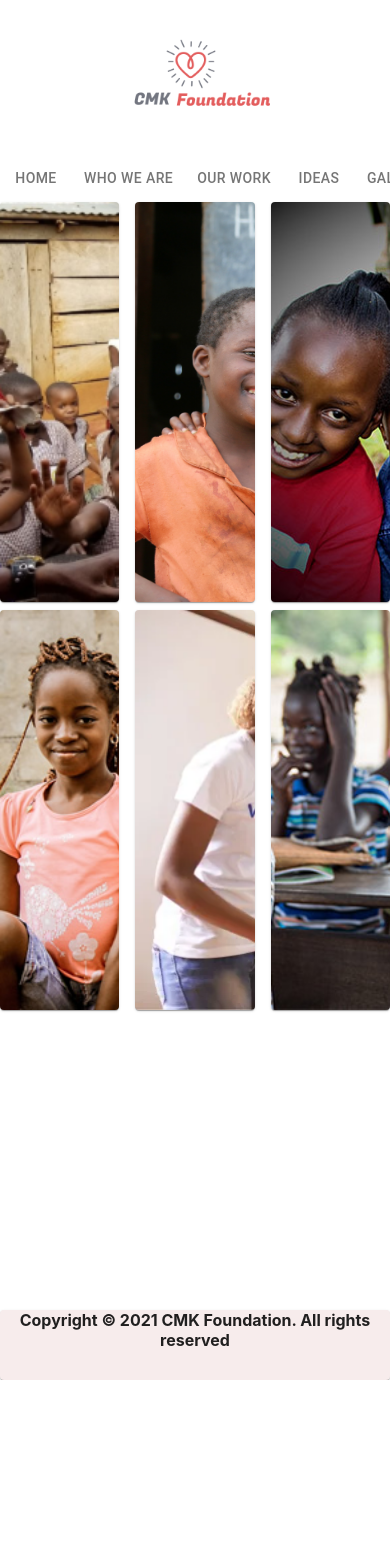
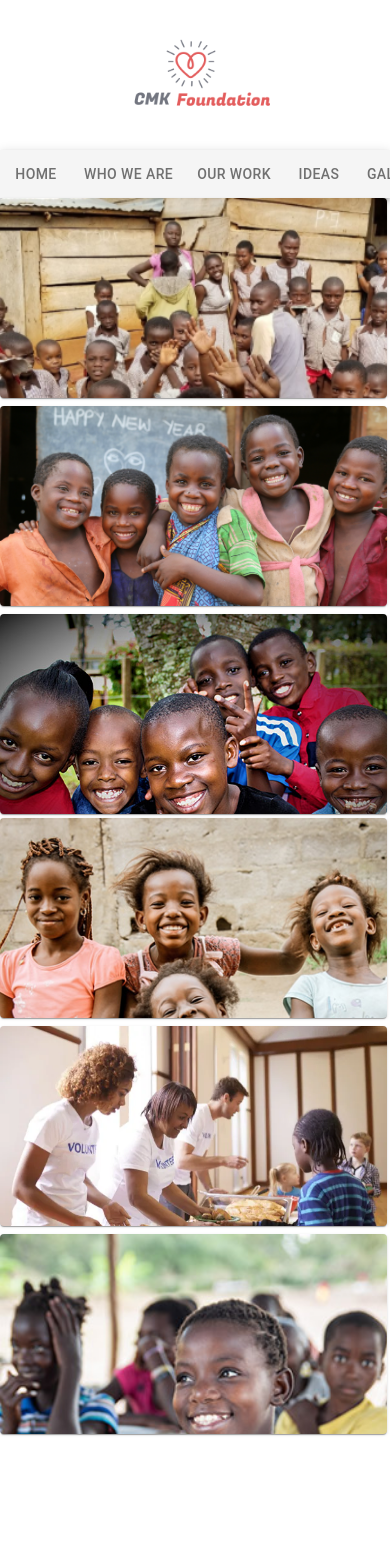
Before and after one commit to thisiscmk/cmk-foundation, a React (Create React App) app: page /gallery in a window 390 px wide. Shown: the top 1568 px of the page. Before the commit the page ends 1380 px from the top, so only its background shows below. Built offline with nearby package versions, Linux system fonts and the light colour scheme.

Commit message:
optimization for mobile devices

```diff
--- a/src/Footer.js
+++ b/src/Footer.js
@@ -7,7 +7,7 @@ function BottomNavigation(){
     return (
       <div>
 
-        <Paper style={{background:"#f7ecec", height: 70, marginTop: 300}}>
+        <Paper style={{background:"#f7ecec", height: 70, marginTop: 200}}>
            <h4 style={{marginTop: 50}}>Copyright © 2021 CMK Foundation. All rights reserved</h4>
            </Paper>
         </div>
--- a/src/Gallery.js
+++ b/src/Gallery.js
@@ -1,5 +1,5 @@
 import React from "react";
-import {Grid, Paper} from '@material-ui/core';
+import {Grid, Paper, makeStyles} from '@material-ui/core';
 //import { makeStyles } from '@material-ui/core/styles';
 import Pic1 from '../src/Gallery/pic1.png';
 import Pic2 from '../src/Gallery/pic2.jpg';
@@ -10,7 +10,7 @@ import Pic6 from '../src/Gallery/pic6.jpg';
 
 
 
-  const styles = {
+  const useStyles = makeStyles((theme) => ({
     footer: {
         textAlign: "justify",
 
@@ -20,36 +20,66 @@ import Pic6 from '../src/Gallery/pic6.jpg';
         backgroundImage: 'url('+ Pic1+')',
         backgroundSize: 'cover',
         paddingLeft: 24,
+        [theme.breakpoints.down('sm')]: {
+            paddingLeft: 10,
+            width: `calc(94vw + 10px)`,
+            height: 200
+            }
     },
     pic2Container: {
         height: 400,
         backgroundImage: 'url('+ Pic2+')',
         backgroundSize: 'cover',
         paddingLeft: 24,
+        [theme.breakpoints.down('sm')]: {
+            paddingLeft: 10,
+            width: `calc(94vw + 10px)`,
+            height: 200
+            }
     },
     pic3Container: {
         height: 400,
         backgroundImage: 'url('+ Pic3+')',
         backgroundSize: 'cover',
         paddingLeft: 24,
+        [theme.breakpoints.down('sm')]: {
+            paddingLeft: 10,
+            width: `calc(94vw + 10px)`,
+            height: 200
+            }
     },
     pic4Container: {
         height: 400,
         backgroundImage: 'url('+ Pic4+')',
         backgroundSize: 'cover',
         paddingLeft: 24,
+        [theme.breakpoints.down('sm')]: {
+            paddingLeft: 10,
+            width: `calc(94vw + 10px)`,
+            height: 200
+            }
     },
     pic5Container: {
         height: 400,
         backgroundImage: 'url('+ Pic5+')',
         backgroundSize: 'cover',
         paddingLeft: 24,
+        [theme.breakpoints.down('sm')]: {
+            paddingLeft: 10,
+            width: `calc(94vw + 10px)`,
+            height: 200
+            }
     },
     pic6Container: {
         height: 400,
         backgroundImage: 'url('+ Pic6+')',
         backgroundSize: 'cover',
         paddingLeft: 24,
+        [theme.breakpoints.down('sm')]: {
+            paddingLeft: 10,
+            width: `calc(94vw + 10px)`,
+            height: 200,
+            }
     },
 
     root: {
@@ -60,51 +90,51 @@ import Pic6 from '../src/Gallery/pic6.jpg';
         marginRight:10
 
       },
-};
+}));
 
 
 function Gallery(){
-
+    const classes = useStyles();
 
     return (
       <div>
 
 
 
-        <Grid container spacing={2}>
-            <Grid item xs={4} >
-                <Paper style={styles.pic1Container}> </Paper>
+        <Grid container spacing={1}>
+            <Grid item xs >
+                <Paper className={classes.pic1Container}> </Paper>
             </Grid>
 
-            <Grid item xs={4}>
-                <Paper style={styles.pic2Container}> </Paper>
+            <Grid item xs>
+                <Paper className={classes.pic2Container}> </Paper>
             </Grid>
-            <Grid item xs={4}>
-                <Paper style={styles.pic3Container}> </Paper>
+            <Grid item xs>
+                <Paper className={classes.pic3Container}> </Paper>
             </Grid>
 
 
         </Grid>
 
 
-        <Grid container spacing={2}>
-            <Grid item xs={4} >
-                <Paper style={styles.pic4Container}> </Paper>
+        <Grid container spacing={1}>
+            <Grid item xs >
+                <Paper className={classes.pic4Container}> </Paper>
             </Grid>
 
-            <Grid item xs={4}>
-                <Paper style={styles.pic5Container}> </Paper>
+            <Grid item xs>
+                <Paper className={classes.pic5Container}> </Paper>
             </Grid>
-            <Grid item xs={4}>
-                <Paper style={styles.pic6Container}> </Paper>
+            <Grid item xs>
+                <Paper className={classes.pic6Container}> </Paper>
             </Grid>
 
 
         </Grid>
 
-        {/* <Grid container spacing={2}>
+         {/* <Grid container spacing={2}>
             <Grid item xs = {4}>
-                <Card className={styles.root}>
+                <Card className={classes.root}>
                 <CardMedia image={Pic1} title="Pic1"/>
                 </Card>
 
--- /dev/null
+++ b/src/Header.css
@@ -0,0 +1,21 @@
+/* .tab {
+    width: 100%;
+
+
+
+}
+*/
+.logo {
+    align-content: center;
+    top: 0px;
+
+  }
+
+
+ img {
+    width: 150px;
+    top:0px;
+    display: block;
+    margin-left: auto;
+    margin-right: auto;
+}
--- a/src/Header.js
+++ b/src/Header.js
@@ -1,8 +1,9 @@
 import React from 'react';
 import { makeStyles } from '@material-ui/core/styles';
-import { Tab, Tabs} from '@material-ui/core';
+import { AppBar, Tab, Tabs} from '@material-ui/core';
 import Home from '../src/Home';
 import { Link } from 'react-router-dom';
+import './Header.css';
 
 
 
@@ -12,10 +13,8 @@ const useStyles = makeStyles((theme) => ({
       flexGrow: 1,
     },
 
-    logo: {
-      marginLeft: '0px',
-      alignContent: 'left',
-      margin: '0 auto'
+    bar:{
+      top: 150,
     },
 
     menuButton: {
@@ -40,16 +39,18 @@ const useStyles = makeStyles((theme) => ({
     return(
         <div className={classes.root}> {/* Open main divider */}
 
-        <div className= {classes.logo}>
-        <img src= "full_logo.png" alt="Web Logo" width= "150px" marginLeft="10px"/>
+        <div className= "logo">
+        <img src= "full_logo.png" alt="Web Logo"/>
         </div>
 
       <div>
+        <AppBar position="static" color="default" className={classes.bar}>
       <Tabs
         value={selectedTab}
         textColor="secondary"
         onChange={handleChange}
         //variant= "fullWidth"
+        // className="tab"
       >
         <Tab label="Home" component={Link} to ={routes[0]}/>
         <Tab label="Who we are" component={Link} to ={routes[1]}/>
@@ -60,7 +61,7 @@ const useStyles = makeStyles((theme) => ({
 
 
       </Tabs>
-
+      </AppBar>
     {/* map the tab to the page */}
       {/* {selectedTab == 0 && <Home/>}
       {selectedTab == 1 && <AboutUs/>} */}
--- /dev/null
+++ b/src/Home.css
@@ -0,0 +1,32 @@
+@media only screen and (max-device-width: 812px){
+
+.picture {
+    height: 300px;
+    width: 100%;
+}
+}
+
+/* .container {
+    /* width: 100%; */
+    /* overflow: auto; */
+    /* position: absolute;  */
+    /* top: 144px;  */
+    /* bottom: 0;
+    height: auto; */
+
+img.pic1 {
+        height: 600px;
+        width: 100%;
+        background-size: contain;
+    }
+
+h1{
+    font-family: "Arial";
+    margin-left: 50px;
+    text-align: left;
+    /* left: auto; */
+}
+
+.container{
+    max-width: 100%;
+}
--- a/src/Home.js
+++ b/src/Home.js
@@ -1,6 +1,6 @@
 import {Paper} from '@material-ui/core';
 import React from 'react';
-import {Card, CardActionArea, CardContent, CardMedia, Typography, Button} from '@material-ui/core';
+import {Card, CardContent, CardMedia, Typography, Button} from '@material-ui/core';
 import { makeStyles } from '@material-ui/core/styles';
 import BackgroundHeader from "../src/Gallery/charity-background1.jpg";
 import Grid from '@material-ui/core/Grid';
@@ -10,6 +10,7 @@ import Meal from "../src/Gallery/meal.jpg";
 import Goma from "../src/Gallery/goma.jpg";
 import Student from "../src/Gallery/student.jpg";
 import { Link } from 'react-router-dom';
+import './Home.css';
 
 
 const useStyles = makeStyles ((theme) =>({
@@ -18,8 +19,12 @@ const useStyles = makeStyles ((theme) =>({
       marginTop: 80,
       height: 470,
       marginLeft:40,
-      marginRight:10
-
+      marginRight:10,
+      [theme.breakpoints.down('sm')]: {
+        height: 380,
+        width:310,
+        marginLeft:20,
+      }
     },
     card:{
       height: 200,
@@ -27,6 +32,13 @@ const useStyles = makeStyles ((theme) =>({
       marginLeft:40,
       marginTop: 80,
       marginRight:10,
+      [theme.breakpoints.down('sm')]: {
+        height: 100,
+        width: '100%',
+        marginLeft: 10,
+        marginTop: 40,
+        marginRight:10,
+      }
     },
     media: {
       height: 0,
@@ -35,6 +47,14 @@ const useStyles = makeStyles ((theme) =>({
     paperCard: {
         height: 500,
         background: '#dedbdb'
+      },
+      picture: {
+          height: 600,
+          width: '100%',
+          [theme.breakpoints.down('sm')]: {
+          height: 200,
+
+    },
       },
       paper: {
         marginTop: theme.spacing(4),
@@ -48,8 +68,28 @@ const useStyles = makeStyles ((theme) =>({
         minHeight: 200,
   },
 
+  pictureContainer: {
+    height: 404,
+    backgroundImage: 'url('+ Meal+')',
+    //minHeight: 900,
+    backgroundSize: 'cover',
+    // backgroundPosition: 'center',
+    //width: `calc(94vw + 24px)`,
+    margin:  -10,
+    padding: 24,
+    [theme.breakpoints.down('sm')]: {
+      height: 200,
+    }
+},
+
+
+
     button: {
       backgroundColor: '#f7ecec',
+      marginTop: 140,
+      [theme.breakpoints.down('sm')]: {
+        marginTop:40,
+      }
     },
 
     statsPaper: {
@@ -57,44 +97,55 @@ const useStyles = makeStyles ((theme) =>({
       height: 500,
     },
 
+    historypicDiv:{
+      [theme.breakpoints.down('sm')]: {
+        height: 200,
+      }
+    },
+    historyDiv:{
+      marginTop: 80,
+      fontFamily: "Arial",
+      fontSize: 20,
+      [theme.breakpoints.down('sm')]: {
+        marginTop:0,
+        fontSize: 15,
+      }
+    },
+
+    historyDivButton:{
+      backgroundColor: '#f7ecec',
+      [theme.breakpoints.down('sm')]: {
+        marginTop: 0,
+
+      }
+    },
+
+    gridStat:{
+      [theme.breakpoints.down('sm')]: {
+        marginTop: 40,
+      }
+
+    },
+
+    gridStatHeading: {
+      [theme.breakpoints.down('sm')]: {
+        fontSize: 40,
+      }
+
+    },
+
+      gridStatSubHeading: {
+        [theme.breakpoints.down('sm')]: {
+          fontSize: 13,
+        }
+
+    },
+
+
+
   }));
 
-  const styles = {
 
-    pictureContainer: {
-      height: 404,
-      backgroundImage: 'url('+ Meal+')',
-      //minHeight: 900,
-      backgroundSize: 'cover',
-      // backgroundPosition: 'center',
-      //width: `calc(94vw + 24px)`,
-      margin:  -10,
-      padding: 24,
-  },
-
-  gridContainer: {
-    height: 400,
-    margin: -9,
-    padding: 26,
-    textAlign: "justify",
-    width: 600
-},
-
-    root: {
-        maxWidth: 345,
-      },
-      media: {
-        height: 250,
-      },
-
-      container: {
-        height: 600,
-        backgroundImage: 'url('+ BackgroundHeader +')',
-        backgroundSize: 'cover',
-        margin:  -10,
-        padding: 24,
-    },
-};
 
 const routes = ["/talking-about-vaccine", "/solar-powered-radios", "/crisis-in-goma", "/milestone-achievement-in-rwanda", "/whoweare"];
 
@@ -107,14 +158,14 @@ const routes = ["/talking-about-vaccine", "/solar-powered-radios", "/crisis-in-g
 
         return(
 
-            <container >
+            <div id="container" className="container" >
 
-                <Paper >
-                    <img src={BackgroundHeader} alt = "Background" style={{height: 600, backgroundSize: 'cover', width: `calc(98vw + 70px)`, marginLeft:-64}}/>
-                </Paper>
+                <div >
+                    <img className= {classes.picture} src={BackgroundHeader} alt = "Background" />
+                </div>
 
     {/* <Paper className={classes.paper} elevation={-1}> */}
-    <Paper style={{background:"#f7ecec"}}>
+    <div style={{background:"#f7ecec"}}>
       <br></br><br></br>
     <Typography gutterBottom variant="h5" component="h2">We are a non-profit organisation fighting poverty, inequality and disease in Africa</Typography>
 
@@ -125,26 +176,26 @@ const routes = ["/talking-about-vaccine", "/solar-powered-radios", "/crisis-in-g
     <Grid container spacing={30} style={{paddingLeft: "20px"}} >
         <Grid item >
         <Card className={classes.root} >
-      <CardActionArea>
+
         <CardMedia className={classes.media} image={SafetyPicture} title="Person wearing face mask"/>
         <CardContent>
           <Typography gutterBottom variant="h6" component="h2">
-          Talking to your loved ones about COVID-19 vaccines
+          Talking to your loved ones about the vaccine
           </Typography>
           <Typography variant="body2" color="textSecondary" component="p">
           Tips for handling tough conversations with your loved ones during the pandemic.
           </Typography>
-          <br></br><br></br><br></br><br></br><br></br><br></br><br></br>
+
           <Button component = {Link} to = {routes[0]} className={classes.button}> Learn More</Button>
         </CardContent>
-      </CardActionArea>
+
     </Card>
 
     {/* Second card */}
       </Grid>
         <Grid item >
         <Card className={classes.root} >
-      <CardActionArea>
+
         <CardMedia
           className={classes.media}
           image={SolarRadio}
@@ -155,20 +206,20 @@ const routes = ["/talking-about-vaccine", "/solar-powered-radios", "/crisis-in-g
             Solar-powered radios support remote learning
           </Typography>
           <Typography variant="body2" color="textSecondary" component="p">
-            Discover how the CMK Foundation has delivered radios to assist with remote learning
+            Discover how the Foundation has delivered radios to assist with remote learning
           </Typography>
-          <br></br><br></br><br></br><br></br><br></br><br></br><br></br><br></br><br></br>
+
           <Button component = {Link} to = {routes[1]} className={classes.button}> Learn More</Button>
 
         </CardContent>
-      </CardActionArea>
+
       </Card>
       </Grid>
 
       {/* Third card */}
         <Grid item >
         <Card className={classes.root} >
-      <CardActionArea>
+
         <CardMedia
           className={classes.media}
           image={Goma}
@@ -181,13 +232,11 @@ const routes = ["/talking-about-vaccine", "/solar-powered-radios", "/crisis-in-g
           <Typography variant="body2" color="textSecondary" component="p">
           Up to 400,000 could be displaced by new Goma eruption in DR Congo
           </Typography>
-          <br></br>
-          <br></br>
-          <br></br><br></br><br></br><br></br><br></br><br></br><br></br>
+
           <Button component = {Link} to = {routes[2]} className={classes.button}> Learn More</Button>
 
         </CardContent>
-      </CardActionArea>
+
     </Card>
         </Grid>
 
@@ -195,7 +244,7 @@ const routes = ["/talking-about-vaccine", "/solar-powered-radios", "/crisis-in-g
 
         <Grid item >
         <Card className={classes.root}>
-      <CardActionArea>
+
         <CardMedia
           className={classes.media}
           image={Student}
@@ -206,90 +255,88 @@ const routes = ["/talking-about-vaccine", "/solar-powered-radios", "/crisis-in-g
             Milestone achievement for Rwandan students
           </Typography>
           <Typography variant="body2" color="textSecondary" component="p">
-          Four students in Rwanda discuss their preparation for exams during the Covid 19 pandemic
+          Students in Rwanda discuss their preparation for exams during the pandemic
           </Typography>
-          <br></br>
-          <br></br>
-          <br></br><br></br><br></br><br></br><br></br><br></br><br></br>
+
           <Button component = {Link} to = {routes[3]} className={classes.button}> Learn More</Button>
         </CardContent>
-      </CardActionArea>
+
     </Card>
         </Grid>
 
       </Grid>
       <br></br><br></br>
 
-    </Paper>
+    </div>
 
     {/* <br></br><br></br><br></br><br></br><br></br> */}
     {/* style={{width: `cover`}} */}
 
     {/* <Paper >  */}
-      <Paper style={{marginTop:60}}>
+      <div style={{marginTop:60}} className={classes.historypicDiv}>
     <Grid container spacing={2}>
         <Grid item xs={6}>
-          <Paper style = {styles.pictureContainer}></Paper>
+          <Paper className = {classes.pictureContainer}></Paper>
         </Grid>
         <Grid item xs={6}>
           <br></br><br></br><br></br>
-          <Typography style={{marginTop: 80, fontFamily: "Arial", fontSize: 20}}>For over 5 years, the CMK Foundation has been committed to tackling the greatest inequities in our continent.</Typography>
-          <br></br><br></br>
-          <Button component = {Link} to = {routes[4]} className={classes.button}> Learn more about our story</Button>
+          <Typography className={classes.historyDiv}>For over 5 years, the CMK Foundation has been committed to tackling the greatest inequities in our continent.</Typography>
+          <br></br>
+          <Button component = {Link} to = {routes[4]} className={classes.historyDivButton}> Learn more</Button>
 
         </Grid>
       </Grid>
     {/* </Paper> */}
-    </Paper>
+    </div>
 
-<div style={{marginTop:80}}>
+<div style={{marginTop:100}}>
     <Paper className={classes.statsPaper} elevation={-1}>
-          <h1 style={{textAlign: "left", fontFamily: "Arial", marginLeft: "50px"}}> Foundation Stats</h1>
+          <h1 > Foundation Stats</h1>
           <Typography style={{textAlign: "left", marginLeft: "50px"}}>  For the year ended December 2020, Amounts are in thousands of Rands. Value of donations total represents grants only.</Typography>
 
-          <br></br><br></br><br></br><br></br>
+
 
 
                               {/* <Paper > */}
                               {/*Stats*/}
-                              <Grid container spacing={1} >
+                              <Grid container spacing={1} className={classes.gridStat}>
                               <Grid item xs>
                               <Card className={classes.card}>
                                 <CardContent>
-                                  <Typography gutterBottom variant="h3" component="h2"> 1800 </Typography>
-                                  <Typography variant="body" component="h2"> Number of Grants </Typography>
+                                  <Typography gutterBottom variant="h3" component="h2" className={classes.gridStatHeading}> 1800 </Typography>
+                                  <Typography variant="body" component="h2" className={classes.gridStatSubHeading}> Number of Grants </Typography>
                                 </CardContent>
                               </Card>
                               </Grid>
                               <Grid item xs>
                               <Card className={classes.card}>
                                 <CardContent>
-                                  <Typography gutterBottom variant="h3" component="h2"> R500k </Typography>
-                                  <Typography variant="body" component="h2"> Direct grantee support </Typography>
+                                  <Typography gutterBottom variant="h3" component="h2" className={classes.gridStatHeading}> R500k </Typography>
+                                  <Typography variant="body" component="h2" className={classes.gridStatSubHeading}> Direct grantee support </Typography>
                                 </CardContent>
                               </Card>
                               </Grid>
                               <Grid item xs>
                               <Card className={classes.card}>
                                 <CardContent>
-                                  <Typography gutterBottom variant="h3" component="h2"> 1009 </Typography>
-                                  <Typography variant="body" component="h2"> Grantees </Typography>
+                                  <Typography gutterBottom variant="h3" component="h2" className={classes.gridStatHeading}> 1009 </Typography>
+                                  <Typography variant="body" component="h2" className={classes.gridStatSubHeading}> Grantees </Typography>
                                 </CardContent>
                               </Card>
                               </Grid>
                               <Grid item xs>
                               <Card className={classes.card}>
                                 <CardContent>
-                                  <Typography gutterBottom variant="h3" component="h2"> 32 </Typography>
-                                  <Typography variant="body" component="h2"> Program Strategies </Typography>
+                                  <Typography gutterBottom variant="h3" component="h2" className={classes.gridStatHeading}> 32 </Typography>
+                                  <Typography variant="body" component="h2" className={classes.gridStatSubHeading}> Program Strategies </Typography>
                                 </CardContent>
                               </Card>
                               </Grid>
                               <Grid item xs>
                               <Card className={classes.card}>
                                 <CardContent>
-                                  <Typography gutterBottom variant="h3" component="h2"> 1530 </Typography>
-                                  <Typography variant="body" component="h2"> Employees </Typography>
+                                  <Typography gutterBottom variant="h3" component="h2" className={classes.gridStatHeading}> 1530 </Typography>
+                                  <Typography variant="body" component="h2" className={classes.gridStatSubHeading}> Employees </Typography>
                                 </CardContent>
                               </Card>
                               </Grid>
@@ -320,7 +367,7 @@ const routes = ["/talking-about-vaccine", "/solar-powered-radios", "/crisis-in-g
 
     </div>
     {/* </Paper> */}
-        </container>
+        </div>
 
 
         )
--- a/src/Ideas.js
+++ b/src/Ideas.js
@@ -1,23 +1,60 @@
 import React from "react";
-import {Typography, Grid, Paper, Button} from '@material-ui/core';
+import {Typography, Grid, Paper, Button, Container, makeStyles} from '@material-ui/core';
 import Doctor from '../src/Gallery/doctor.jpg';
 import Vaccine from "../src/Gallery/vaccinepic.jpg";
 import { Link } from 'react-router-dom';
+import './Ideas.css';
 
 
-  const styles = {
+  const useStyles = makeStyles((theme) => ({
 
     pictureContainer: {
       height: 400,
       backgroundImage: 'url('+ Doctor+')',
+      padding: 24,
+      margin: -10,
       backgroundSize: 'cover',
-      paddingLeft: 24,
+      [theme.breakpoints.down('sm')]: {
+        height: 200,
+        width: 150,
+        paddingLeft: 0,
+
+
+        }
+  },
+
+  gridOne:{
+    marginTop: 80,
+    fontFamily: "Arial",
+    fontSize: 30,
+
+
+    [theme.breakpoints.down('sm')]: {
+      marginTop: 0,
+      fontSize: 20,
+      marginLeft: 10,
+      }
   },
   picContainer: {
     height: 400,
     backgroundImage: 'url('+ Vaccine+')',
     backgroundSize: 'cover',
-    paddingLeft: 24,
+    padding: 24,
+    margin: -10,
+    [theme.breakpoints.down('sm')]: {
+      height: 200,
+      width: 150,
+      paddingLeft: 0,
+
+
+      }
+},
+
+button:{
+  [theme.breakpoints.down('sm')]: {
+    paddingLeft: 10,
+
+    }
 },
 
   gridContainer: {
@@ -36,31 +73,32 @@ import { Link } from 'react-router-dom';
       },
 
 
-};
+  }));
 
 const routes = ["/covidnews", "/vaccine"];
 
 function Ideas(){
 
+  const classes = useStyles();
+    return (
 
-    return (
-      <div> {/*Main divider*/}
-          <br></br><br></br>
+      <Container>
+
           <h1 style={{fontFamily: "Gill Sans MT", textAlign: "center", fontSize:50}}> Ideas</h1>
           <Typography>Latest news, research, and ideas from across the foundation</Typography>
           <br></br> <br></br><br></br>
         <div>
-        <Grid container spacing={2}>
-            <Grid item xs = {6}>
-                <Paper style = {styles.pictureContainer}>
+        <Grid container >
+            <Grid item xs>
+                <Paper className = {classes.pictureContainer}>
 
                 </Paper>
 
             </Grid>
 
-            <Grid item xs = {6}>
-                <h1 style={{marginTop: 80, fontFamily: "Arial", fontSize: 30}}>Coronavirus in Africa: Concern grows over third wave of infections</h1>
-                <Button component = {Link} to = {routes[0]} > Read Article</Button>
+            <Grid item xs>
+                <h1 className={classes.gridOne}> Coronavirus in Africa: Concern grows over third wave of infections</h1>
+                <Button component = {Link} to = {routes[0]} className={classes.button}> Read Article</Button>
             </Grid>
 
         </Grid>
@@ -68,17 +106,17 @@ function Ideas(){
 <br></br>
 
 
-        <div>
+        <div style={{marginTop: 40}}>
         <Grid container spacing={2}>
             <Grid item xs={6} >
-                <Paper style = {styles.picContainer}>
+                <Paper className = {classes.picContainer}>
 
                 </Paper>
 
             </Grid>
 
             <Grid item xs={6}>
-                <h1 style={{marginTop: 80, fontFamily: "Arial", fontSize: 30}}>The COVID-19 Vaccine: Myths vs. Facts</h1>
+                <h1 className={classes.gridOne}>The COVID-19 Vaccine: Myths vs. Facts</h1>
                 <Button component = {Link} to = {routes[1]} > Read Article</Button>
             </Grid>
 
@@ -87,7 +125,7 @@ function Ideas(){
 
 
         <br></br><br></br>
-        </div>
+        </Container>
     )
 }
 export default Ideas;
```
Also changed, not shown: src/About Us.css (added, +10 -0 lines), src/About Us.js (+40 -14 lines), src/OurWork.js (+16 -5 lines), src/Gallery/charity-background1.jpg, src/Ideas.css (added).
